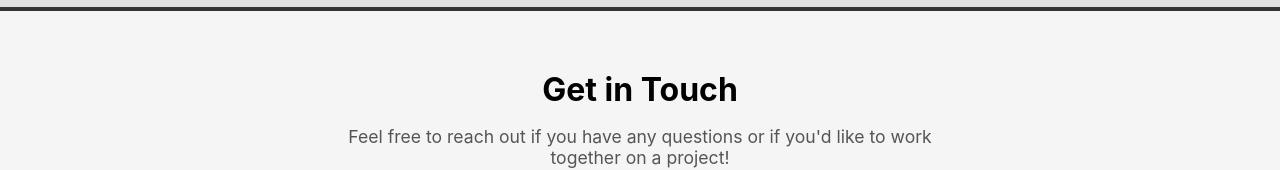
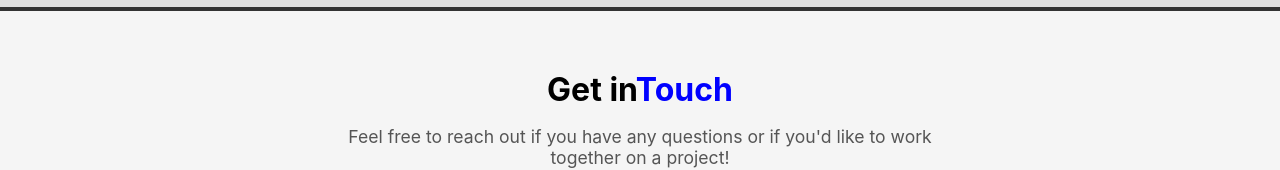
Before and after one commit to anilyadav393/anilprtfolio6, a React (Create React App) app: page / in a window 1280 px wide. Shown: the part 2213-2383 px from the top of the page. Built offline with nearby package versions, Linux system fonts and the light colour scheme; the HTML template or start-up script is replaced by a standard one.

Commit message:
first commit

```diff
--- a/src/components/Contact.js
+++ b/src/components/Contact.js
@@ -6,7 +6,9 @@ const Contact = () => {
   return (
     <Section id="contact">
       <Container>
-        <Heading>Get in Touch</Heading>
+        <Heading>Get in
+          <span>Touch</span>
+          </Heading>
         <Text>
           Feel free to reach out if you have any questions or if you'd like to work together on a project!
         </Text>
@@ -52,6 +54,9 @@ const Heading = styled.h2`
   font-size: 2rem;
   margin-bottom: 1rem;
   color: sky-blue;
+  span{
+  color:blue;
+  }
 `;
 
 const Text = styled.p`
--- a/src/components/Projects.js
+++ b/src/components/Projects.js
@@ -64,6 +64,7 @@ const ProjectGrid = styled.div`
   grid-template-columns: repeat(auto-fill, minmax(250px, 1fr));
   gap: 1rem;
   margin-top: 2rem;
+  justify-content: center;
   margin:10px;
 `;
 const moveStars = keyframes`
--- a/src/components/Skills.js
+++ b/src/components/Skills.js
@@ -50,6 +50,7 @@ const SkillGrid = styled.div`
   grid-template-columns: repeat(auto-fill, minmax(150px, 1fr));
   gap: 1rem;
   margin-top: 2rem;
+  justify-content: center;
 
   margin:10px;
 `;
```
